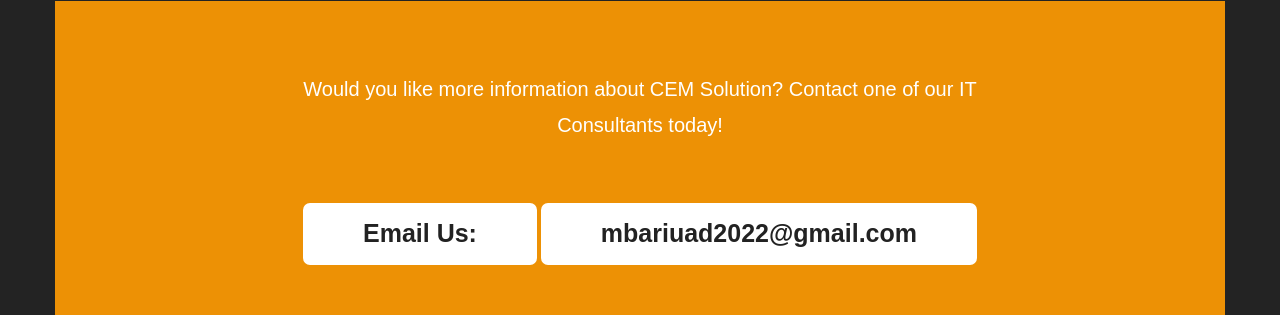
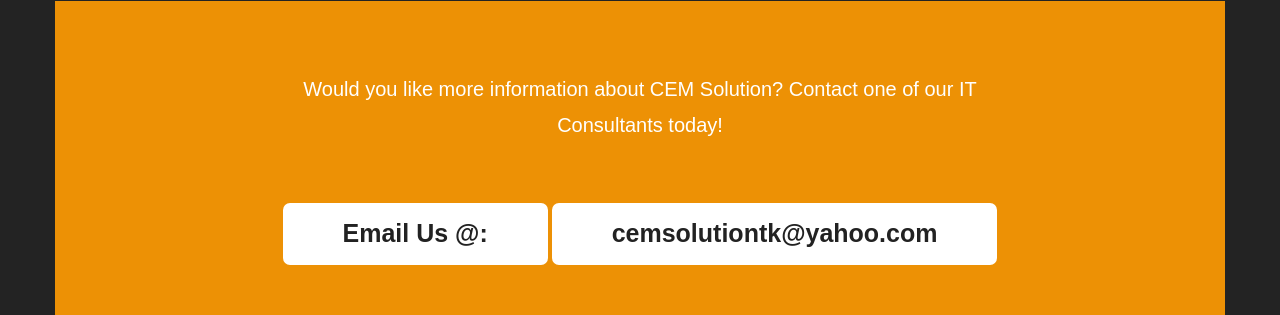
Before and after one commit to mbariuad/cemsolution, a plain HTML site: page index.html in a window 1280 px wide. Shown: the part 4901-5216 px from the top of the page. Drawn offline with Linux system fonts and the light colour scheme; a web font is replaced by a local one.

Commit message:
Add files via upload

```diff
--- a/index.html
+++ b/index.html
@@ -581,8 +581,8 @@
 		<div class="container">
 			<p>Would you like more information about CEM Solution? Contact one of our IT Consultants today!</p>
 			<div class="con">
-				<a href="#" class="b-link-stripe b-animate-go  thickbox wthree-hvr">Email Us: </a>
-				<a href="#" class="b-link-stripe b-animate-go  thickbox wthree-hvr">mbariuad2022@gmail.com </a>
+				<a href="#" class="b-link-stripe b-animate-go  thickbox wthree-hvr">Email Us @: </a>
+				<a href="#" class="b-link-stripe b-animate-go  thickbox wthree-hvr">cemsolutiontk@yahoo.com </a>
 			</div>
 
 
```
